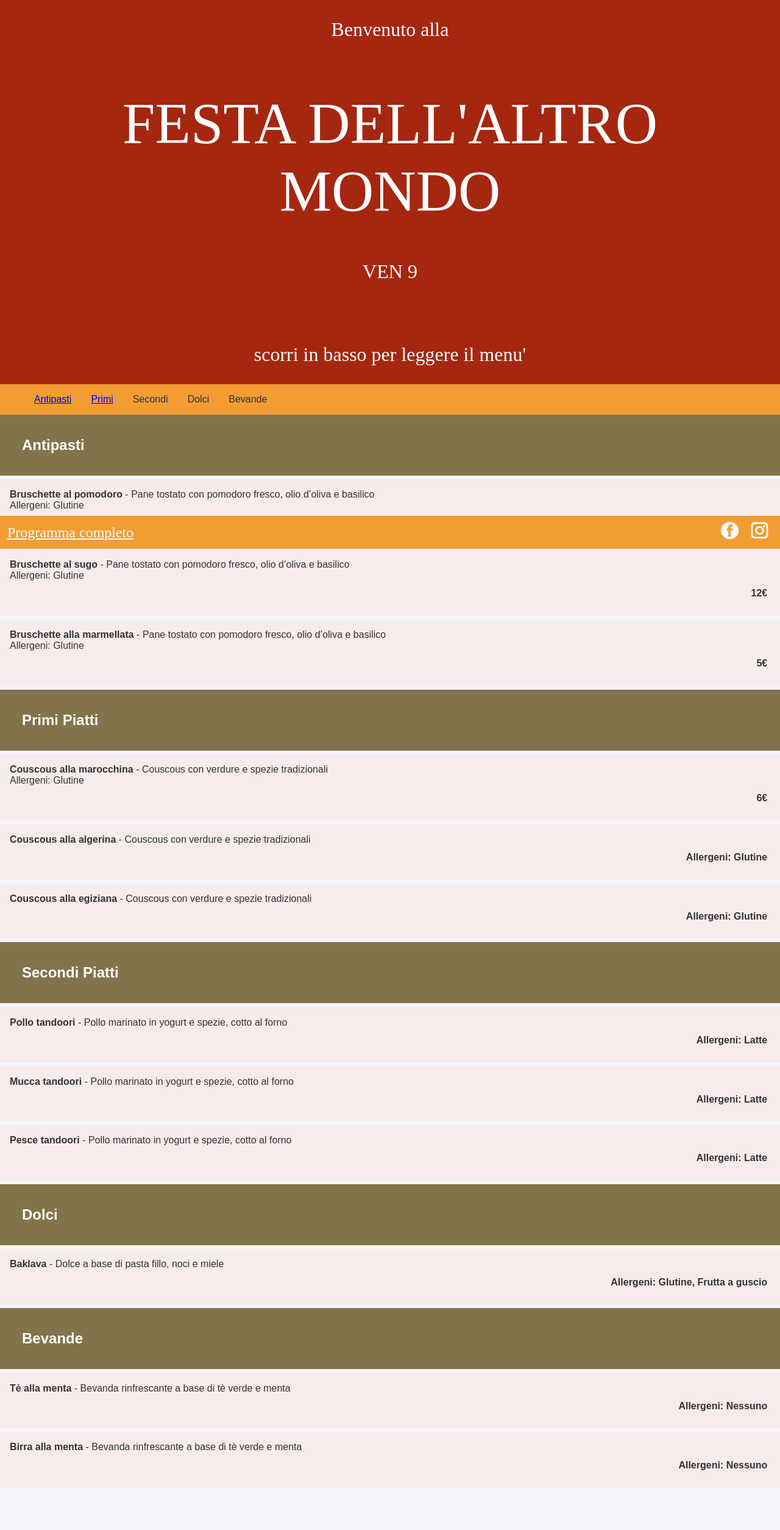
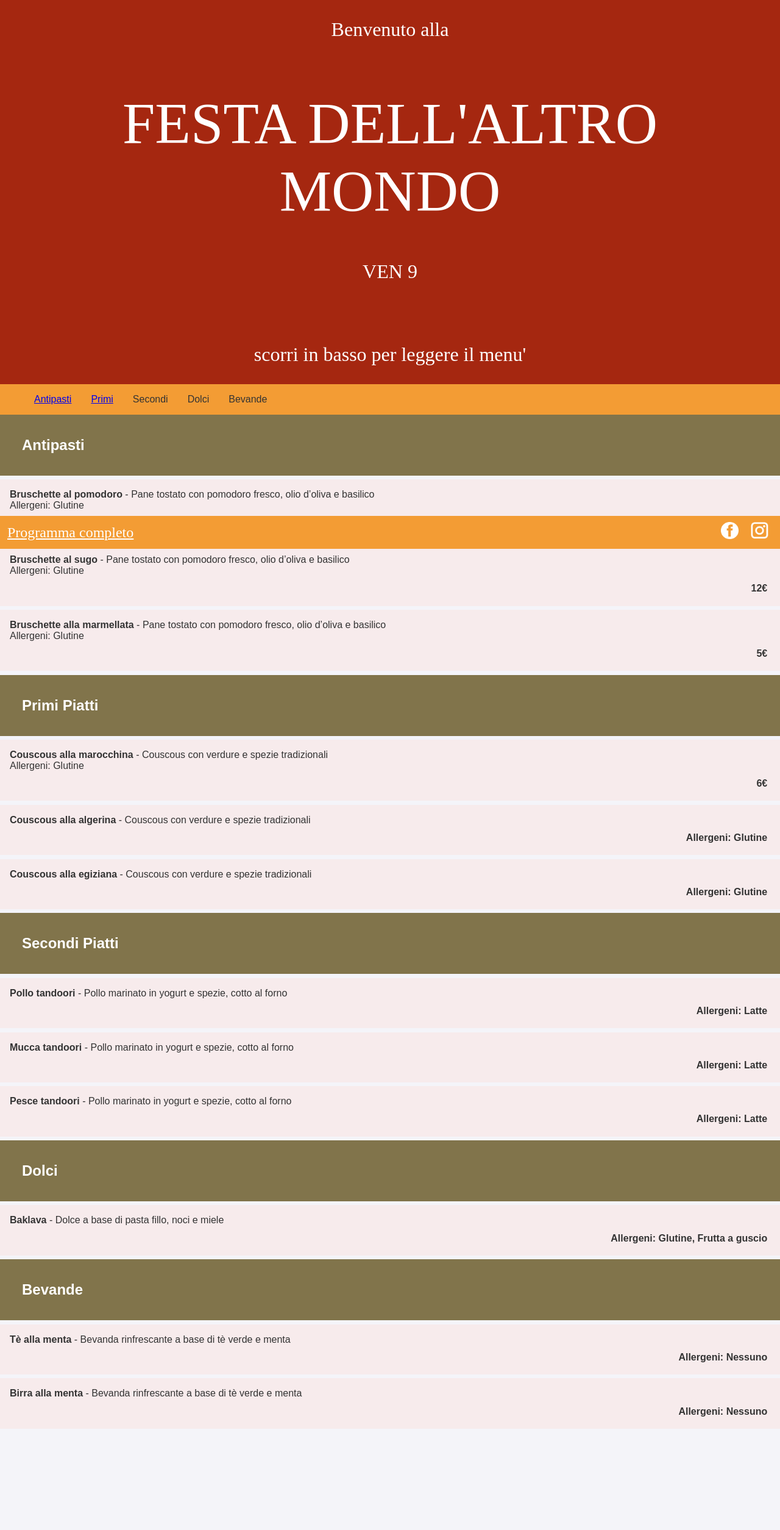
Before and after one commit to isottipietro/menu-altro-mondo, a Jekyll site: the page built from index.md, in a window 1280 px wide. Shown: the whole page at 61% size. Built offline with Jekyll 4.4.1, drawn with Linux system fonts in a browser that asks for light colours; some web fonts are replaced; after the commit the page ends 2413 px from its top, so only the background shows below that.

Commit message:
some changes

```diff
--- a/assets/css/style.css
+++ b/assets/css/style.css
@@ -124,12 +124,28 @@ header p {
     width: 100%;
     align-items: center;
 }
+
+@keyframes footer-color {
+	from {
+        background-color:#a52710;
+        border-top-style: solid;
+    	}
+	to {
+        background-color: #f39c34;
+        border-top-style: hidden;
+    }
+}
+
 footer {
     position: fixed;
     left: 0;
     bottom: 0;
     width: 100%;
     height: 6vh;
+    border-top-color: #f39c34;
+    animation: fotter-color linear forwards;
+	animation-timeline: scroll();
+    animation-range: 0vh 10vh;
 }
 
 footer p {
@@ -156,7 +172,7 @@ ul {
 li {
     background-color: #f7ebec;
     list-style-type: none;
-    padding: 1em;
+    padding: 1em 1em 0.5em;;
     margin: 0.4em 0;
 }
 li p {
```
